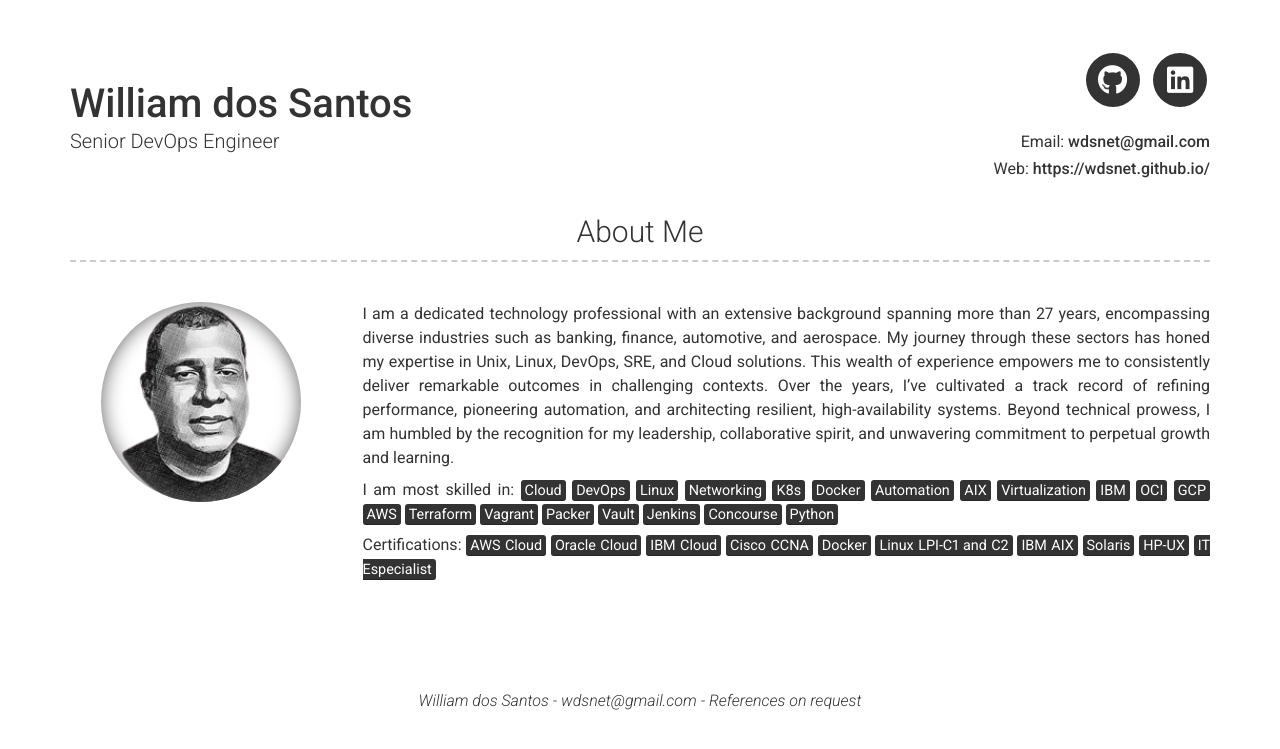
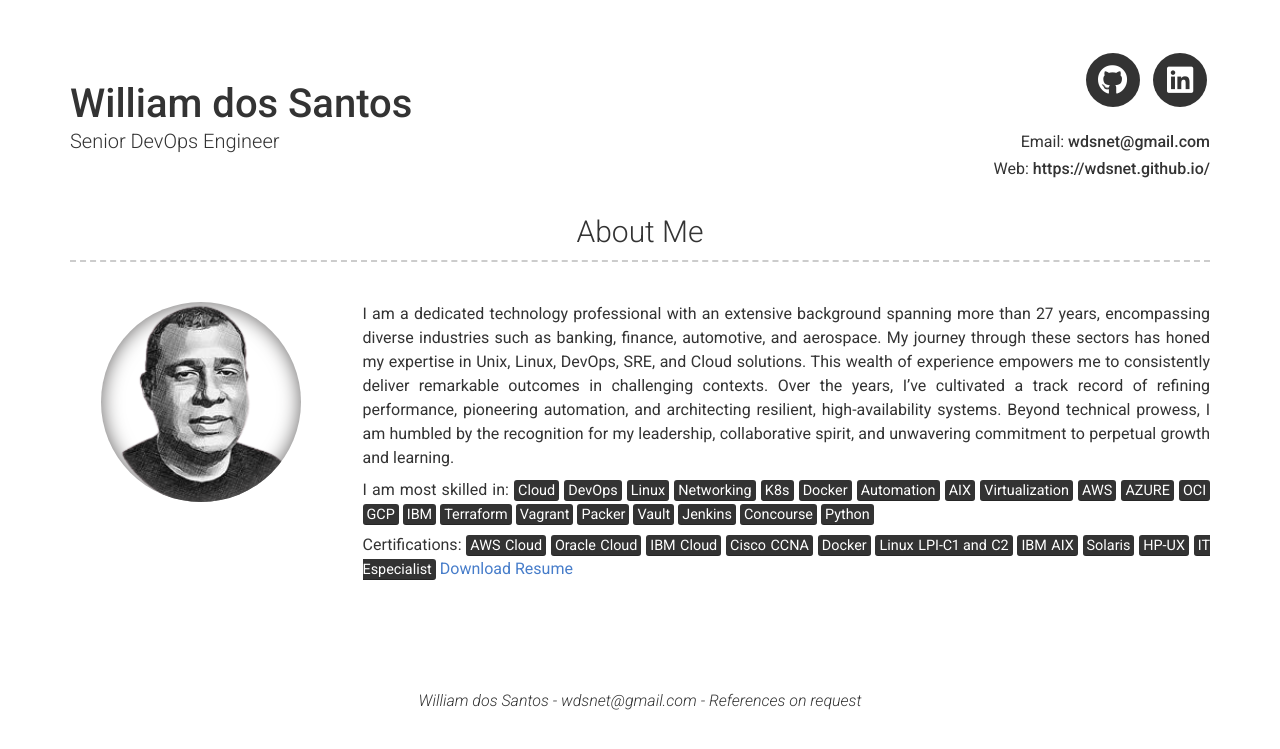
Before and after one commit to wdsnet/wdsnet.github.io, a Jekyll site: the page built from index.md, in a window 1280 px wide. Shown: the top 749 px of the page. Built offline with Jekyll 4.4.1, drawn with Linux system fonts in a browser that asks for light colours; nearby versions of some CDN libraries.

Commit message:
Update _config.yml

```diff
--- a/_config.yml
+++ b/_config.yml
@@ -51,9 +51,10 @@ about_content: | # this will include new lines to allow paragraphs
   I am a dedicated technology professional with an extensive background spanning more than 27 years, encompassing diverse industries such as banking, finance, automotive, and aerospace. My journey through these sectors has honed my expertise in Unix, Linux, DevOps, SRE, and Cloud solutions. This wealth of experience empowers me to consistently deliver remarkable outcomes in challenging contexts. Over the years, I've cultivated a track record of refining performance, pioneering automation, and architecting resilient, high-availability systems. Beyond technical prowess, I am humbled by the recognition for my leadership, collaborative spirit, and unwavering commitment to perpetual growth and learning.
 
   I am most skilled in: <mark>Cloud</mark> <mark>DevOps</mark> <mark>Linux</mark> <mark>Networking</mark> <mark>K8s</mark> <mark>Docker</mark> <mark>Automation</mark> <mark>AIX</mark> <mark>Virtualization</mark>
-  <mark>IBM</mark> <mark>OCI</mark> <mark>GCP</mark> <mark>AWS</mark> <mark>Terraform</mark> <mark>Vagrant</mark> <mark>Packer</mark> <mark>Vault</mark> <mark>Jenkins</mark> <mark>Concourse</mark> <mark>Python</mark>
+  <mark>AWS</mark> <mark>AZURE</mark> <mark>OCI</mark> <mark>GCP</mark> <mark>IBM</mark> <mark>Terraform</mark> <mark>Vagrant</mark> <mark>Packer</mark> <mark>Vault</mark> <mark>Jenkins</mark> <mark>Concourse</mark> <mark>Python</mark>
 
   Certifications: <mark>AWS Cloud</mark> <mark>Oracle Cloud</mark> <mark>IBM Cloud</mark> <mark>Cisco CCNA</mark> <mark>Docker</mark> <mark>Linux LPI-C1 and C2</mark> <mark>IBM AIX</mark> <mark>Solaris</mark> <mark>HP-UX</mark> <mark>IT Especialist</mark>
+  [Download Resume](William_Resume.pdf)
 # content:
 #   - title: SUMMARY # Title for the section
 #     layout: text # Type of content section (list/text)
```
